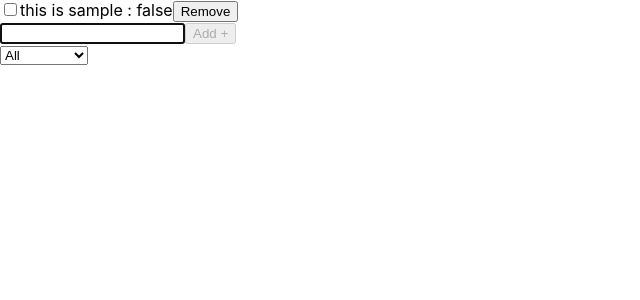
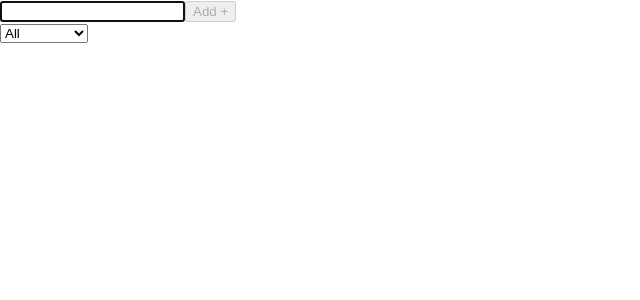
Before and after one commit to KRONOS-11/todo-list-js, a React (Create React App) app: page / in a window 1280 px wide. Shown: the top 300 px of the page, without its empty margins (0-640 px from the left). Built offline with nearby package versions, Linux system fonts and the light colour scheme.

Commit message:
data is persistent now by using local storage

```diff
--- a/src/App.js
+++ b/src/App.js
@@ -1,4 +1,4 @@
-import React from "react";
+import React, { useEffect } from "react";
 import "./App.css";
 import AddTodo from "./AddTodo";
 import TodoList from "./TodoList";
@@ -19,6 +19,9 @@ function App({
   onFilterChange,
   onUpdateTodo
 }) {
+  useEffect(() => {
+    localStorage.setItem("todos", JSON.stringify({ data: todoList }));
+  }, [todoList]);
   return (
     <>
       <TodoList
--- a/src/todoReducers.js
+++ b/src/todoReducers.js
@@ -7,7 +7,9 @@ import {
   UPDATE_TODO
 } from "./todoActions";
 const todos = (
-  state = [{ todo: "this is sample", status: false, id: Date.now() }],
+  state = JSON.parse(
+    localStorage.getItem("todos") || JSON.stringify({ data: [] })
+  ).data,
   action
 ) => {
   switch (action.type) {
```
